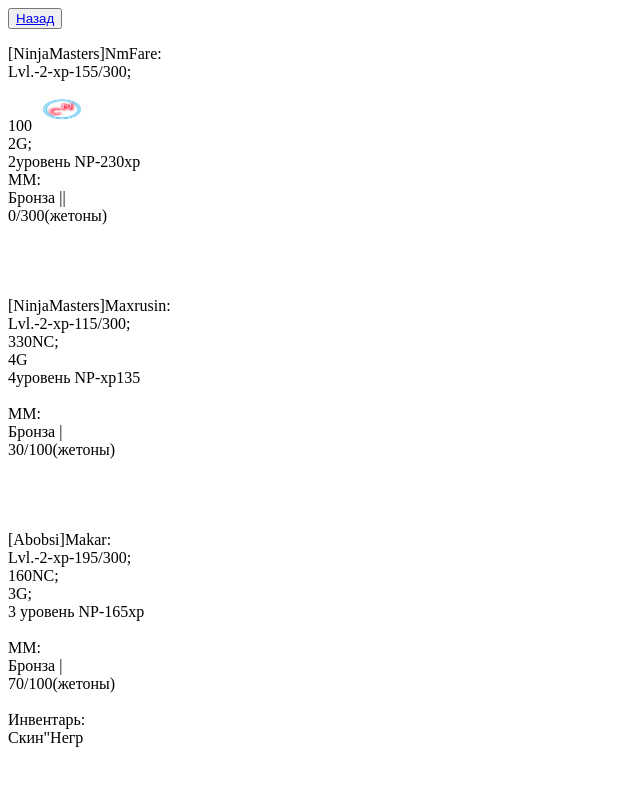
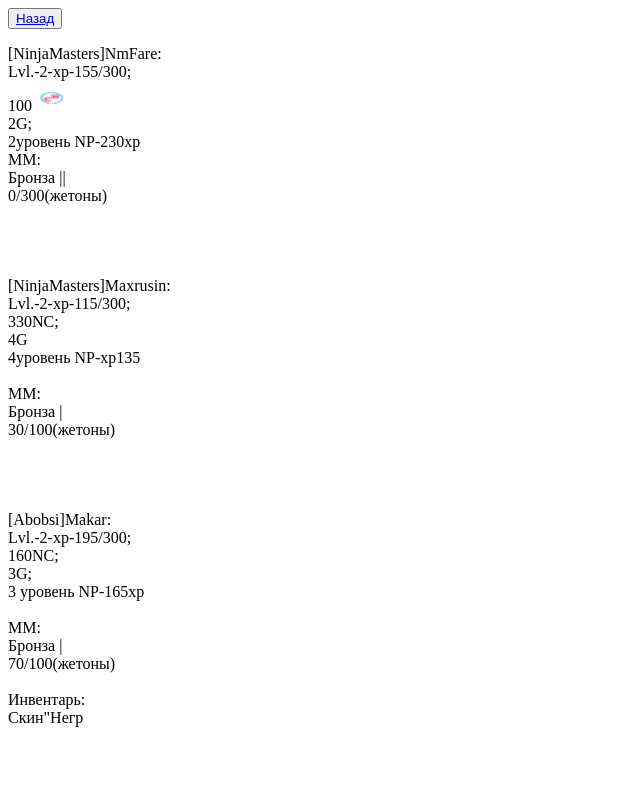
Before and after one commit to NmFare/NS, a plain HTML site: page NStats.html in a window 1280 px wide. Shown: the whole page, without its empty margins (0-640 px from the left). Drawn offline with Linux system fonts and the light colour scheme.

Commit message:
Update NStats.html

```diff
--- a/NStats.html
+++ b/NStats.html
@@ -8,7 +8,7 @@
   <a href="index.html"><button class="gray">Назад</a></button><br>
 <p>[NinjaMasters]NmFare:<br>
 Lvl.-2-xp-155/300;<br>
-100 <img src="NC.png" height="50" width="50"><br>
+100 <img src="NC.png" height="30" width="30"><br>
 2G;<br>
 2уровень NP-230xp<br>
                MM:<br>
```
